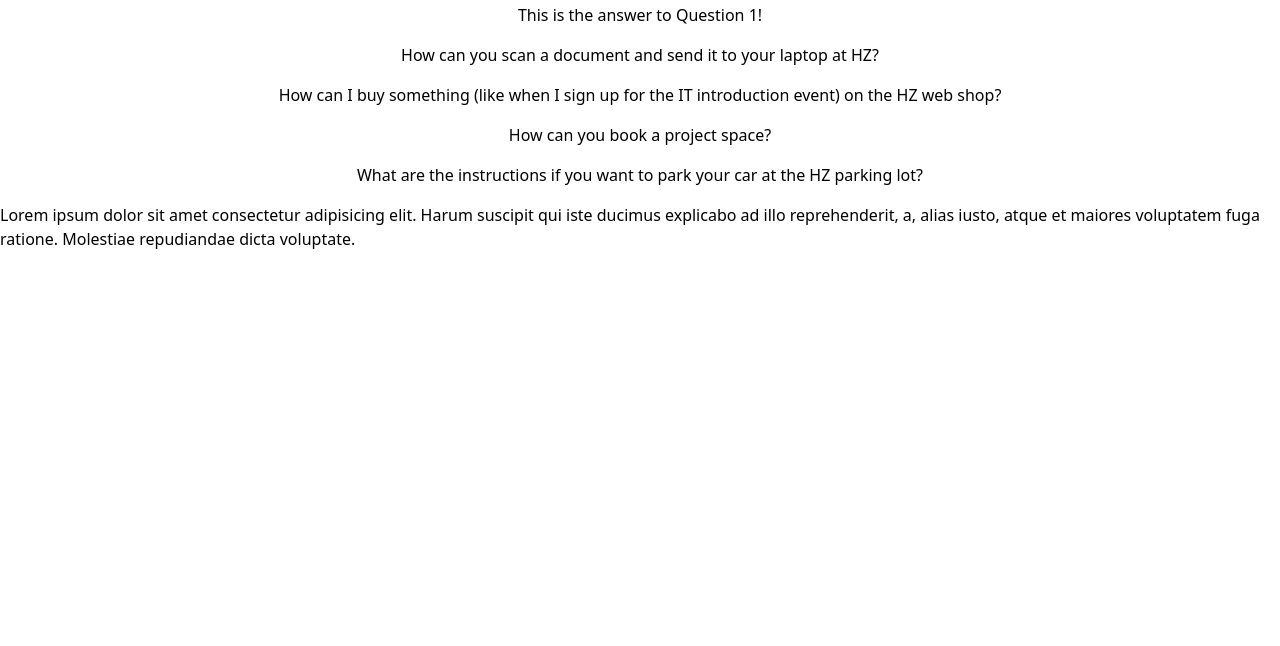
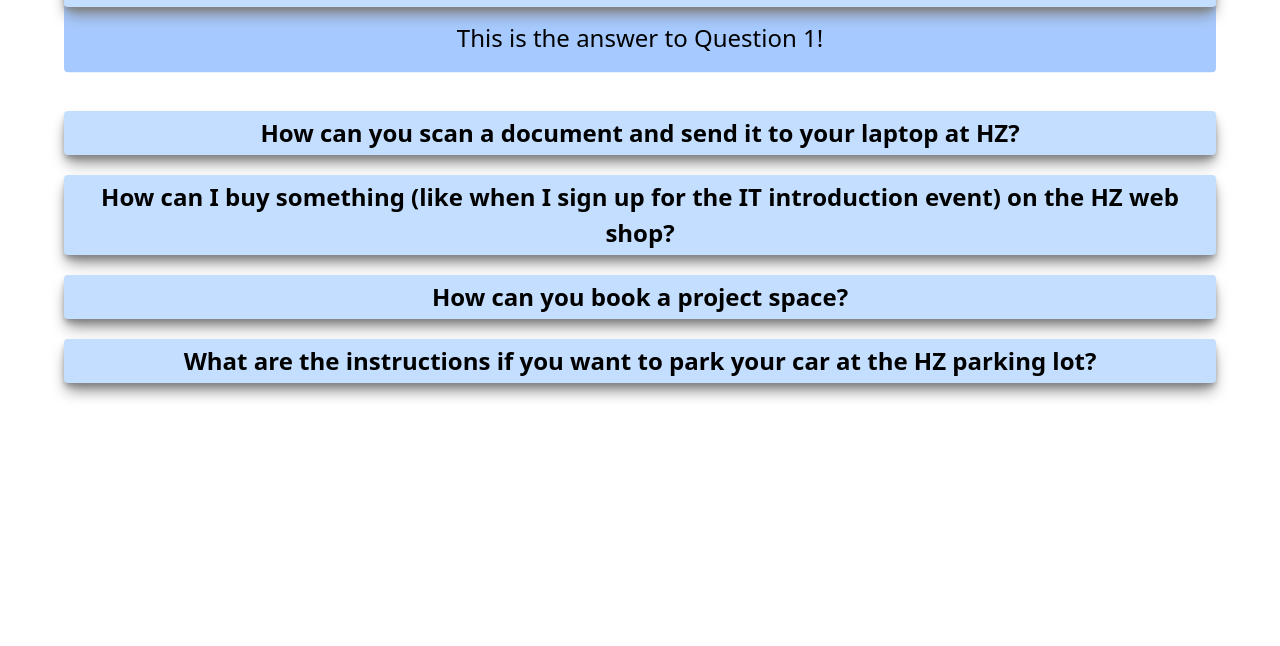
Before and after one commit to jakubez035/jakubez035.github.io, a website: page My_portfolio/src/faq.html in a window 1280 px wide. Both pictures are taken after a click on the button "How can you print a document from your laptop at HZ?". Shown: the part 154-800 px from the top of the page. Drawn offline with Linux system fonts and the light colour scheme.

Commit message:
finished the design of faq page and finished profile and home page

```diff
--- a/My_portfolio/src/faq.html
+++ b/My_portfolio/src/faq.html
@@ -43,7 +43,7 @@
     </div>
 
     <div class="faq-answers">
-        <p id="answer-3" class="slide-toggle">This is the answer to Question 3!</p>
+        <p id="answer-3" class="slide-toggle">Place your order via the Self Service Portal on MyHZ. That way, you will be helped quickly in the HZ Shop and your order will be processed with care.</p>
     </div>
 
     <!--Question 4-->
@@ -52,7 +52,7 @@
     </div>
 
     <div class="faq-answers">
-        <p id="answer-4" class="slide-toggle">This is the answer to Question 4!</p>
+        <p id="answer-4" class="slide-toggle">You can book a project space on <a href="https://hzuniversity.topdesk.net/tas/public/ssp/content/detail/service?unid=7e54d40b762c4dc79205e200f0d4d818&from=f56d5230-ffe5-4ab7-ad47-ec9374b5ec34">selfservice</a>! Just select the room and time you want.</p>
     </div>
 
     <!--Question 5-->
@@ -64,9 +64,6 @@
         <p id="answer-5" class="slide-toggle">This is the answer to Question 5!</p>
     </div>
 
-    <div>
-        <p>Lorem ipsum dolor sit amet consectetur adipisicing elit. Harum suscipit qui iste ducimus explicabo ad illo reprehenderit, a, alias iusto, atque et maiores voluptatem fuga ratione. Molestiae repudiandae dicta voluptate.</p>
-    </div>
 
     <script>
         // Function to toggle visibility based on the answer ID
@@ -76,7 +73,7 @@
         }
     </script>
 
-<div style="height: 100vh;">
+<div style="height: 250px;">
 
 </div>
 
--- a/My_portfolio/styles/faq.css
+++ b/My_portfolio/styles/faq.css
@@ -6,38 +6,52 @@
     transition: transform 0.5s ease-in-out, opacity 0.5s ease-in-out;
     height: 0;
     overflow: hidden;
+    background-color: #a6caff;
+    border-radius: 4px;
+    margin-top: 4px;
+    width: 90%;
+    z-index: -1;
 }
 
 .slide-toggle.open {
     text-align: center;
-    transform: translateY(0%);
+    transform: translateY(-10%);
     opacity: 1;
     height: auto;
     margin-bottom: 16px; /* mb-4 */
+    background-color: #a6caff;
+    border-radius: 4px;
+    margin-top: 4px;
+    padding: 16px;
+    width: 90%;
+    z-index: -1;
+
+
 }
 
 /* FAQ styles */
 .faq-questions {
     display: flex;
     justify-content: center;
+    font-size: 24px;
+    font-weight: 600;
 }
 
 .faq-answers {
     display: flex;
     justify-content: center;
-    margin-top: 16px; /* mt-4 */
+    font-size: 24px;
+    margin-bottom: 16px;
+
 }
 
 .faq-question-buttons {
-    border-width: 1px;
     border-color: gray;
+    background-color:  #c4deff;
+    width: 90%;
     border-radius: 4px;
-    padding-left: 4px; /* pl-1 */
-    padding-right: 4px; /* pr-1 */
+    padding: 4px;
+    box-shadow: 0 10px 15px -3px gray, 0 4px 6px -2px gray;
+
+
 }
-
-.dashboard-tables-headings{
-    font-size: 20px;
-    font-weight: 600;
-    margin-bottom: 8px;
-}
--- a/My_portfolio/styles/skeleton.css
+++ b/My_portfolio/styles/skeleton.css
@@ -33,6 +33,7 @@
 }
 
 /* Button, input, textarea, select resets */
+
 button,
 input,
 select,
@@ -46,8 +47,8 @@
   color: inherit;
   text-transform: none;
   background: none;
-  border: none;
 }
+
 
 /* List styling */
 ol,
```
Also changed, not shown: My_portfolio/index.html (+5 -5 lines), My_portfolio/src/profile.html (+11 -13 lines), My_portfolio/styles/dashboard.css (+7 -0 lines).
